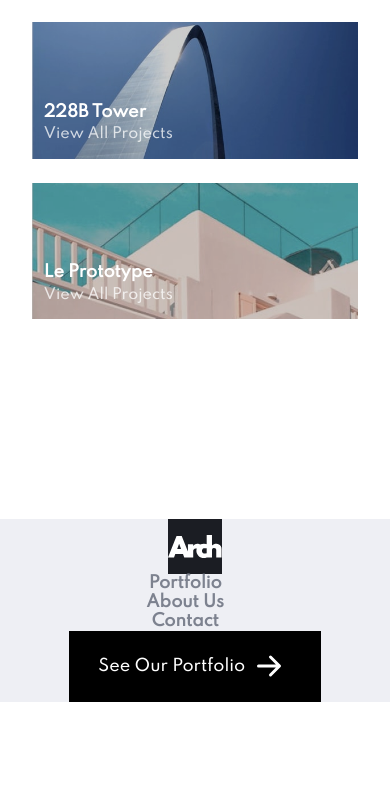
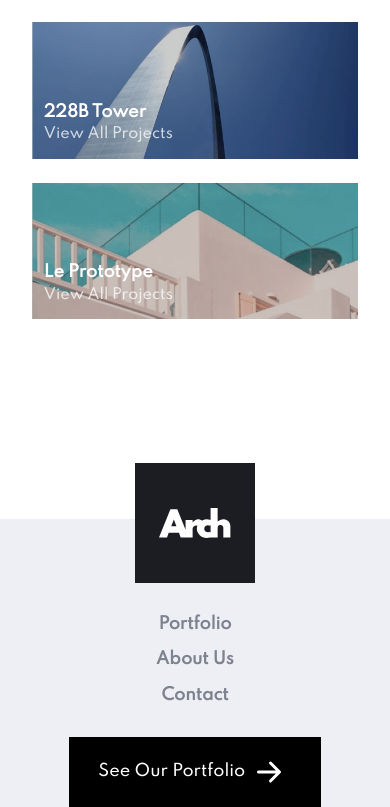
Before and after one commit to Kl3va/arch-studio, a React (Create React App) app: page / in a window 390 px wide. Shown: the part 2665-3472 px from the top of the page. Before the commit the page ends 3367 px from the top, so only its background shows below. Built offline with nearby package versions, Linux system fonts and the light colour scheme.

Commit message:
footer responsive

```diff
--- a/src/sass/_home.scss
+++ b/src/sass/_home.scss
@@ -385,11 +385,15 @@
   &__logo {
     //flex: 1 1 0;
     background-color: $very-dark-blue;
-    width: 14%; //18%
+    width: clamp(7.5rem, 14%, 12.5rem); //18%
     aspect-ratio: 1 / 1;
 
     display: grid;
     place-items: center;
+
+    @media only screen and (max-width: $breakpoint-mid) {
+      margin-top: -3.5rem;
+    }
 
     & img {
       width: Max(3.5rem, 60%);
@@ -413,6 +417,10 @@
 
     @media only screen and (max-width: $breakpoint-mid) {
       flex-direction: column;
+      //padding-left: 0;
+      align-self: center;
+      row-gap: 1rem;
+      padding: 2rem 0;
     }
   }
 
```
